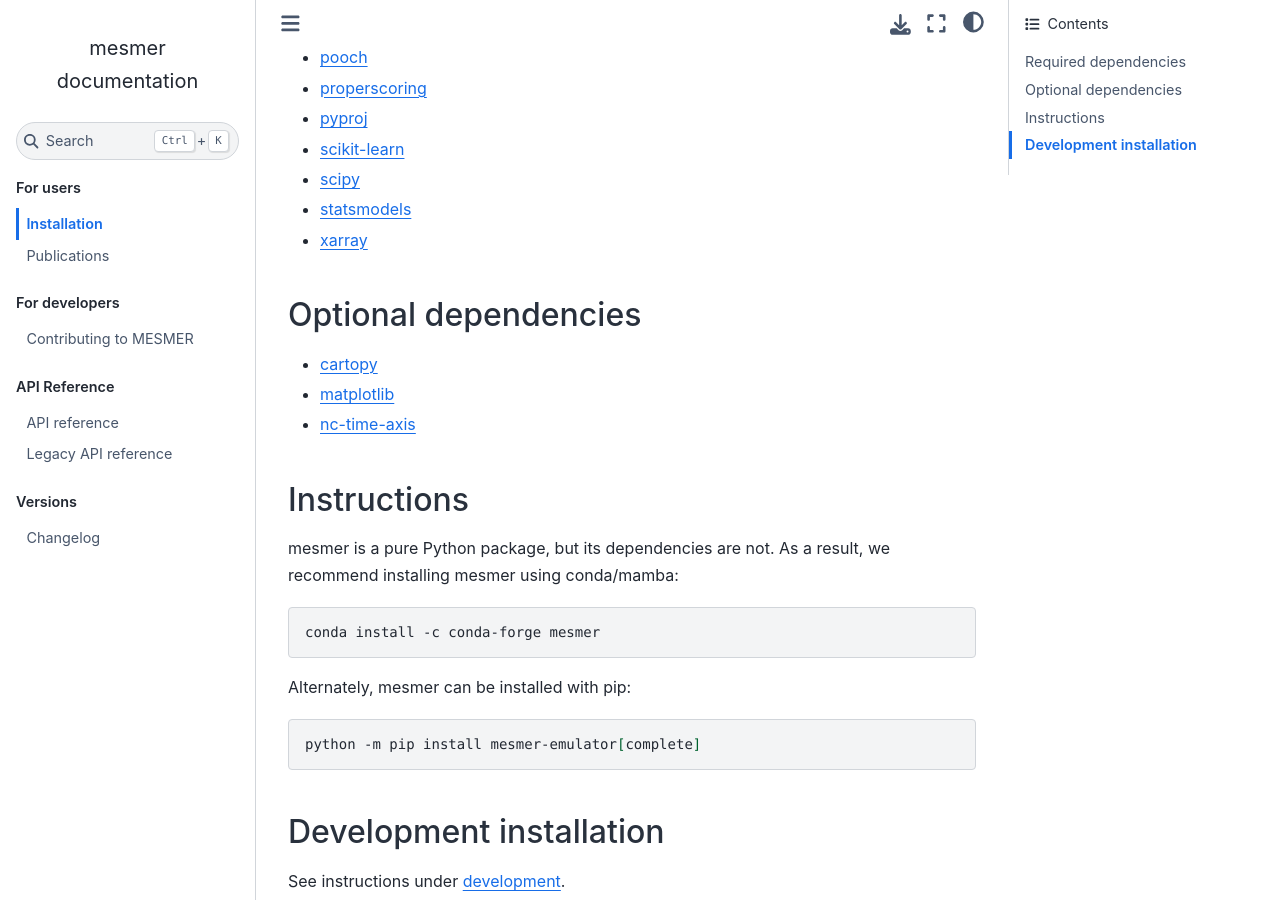
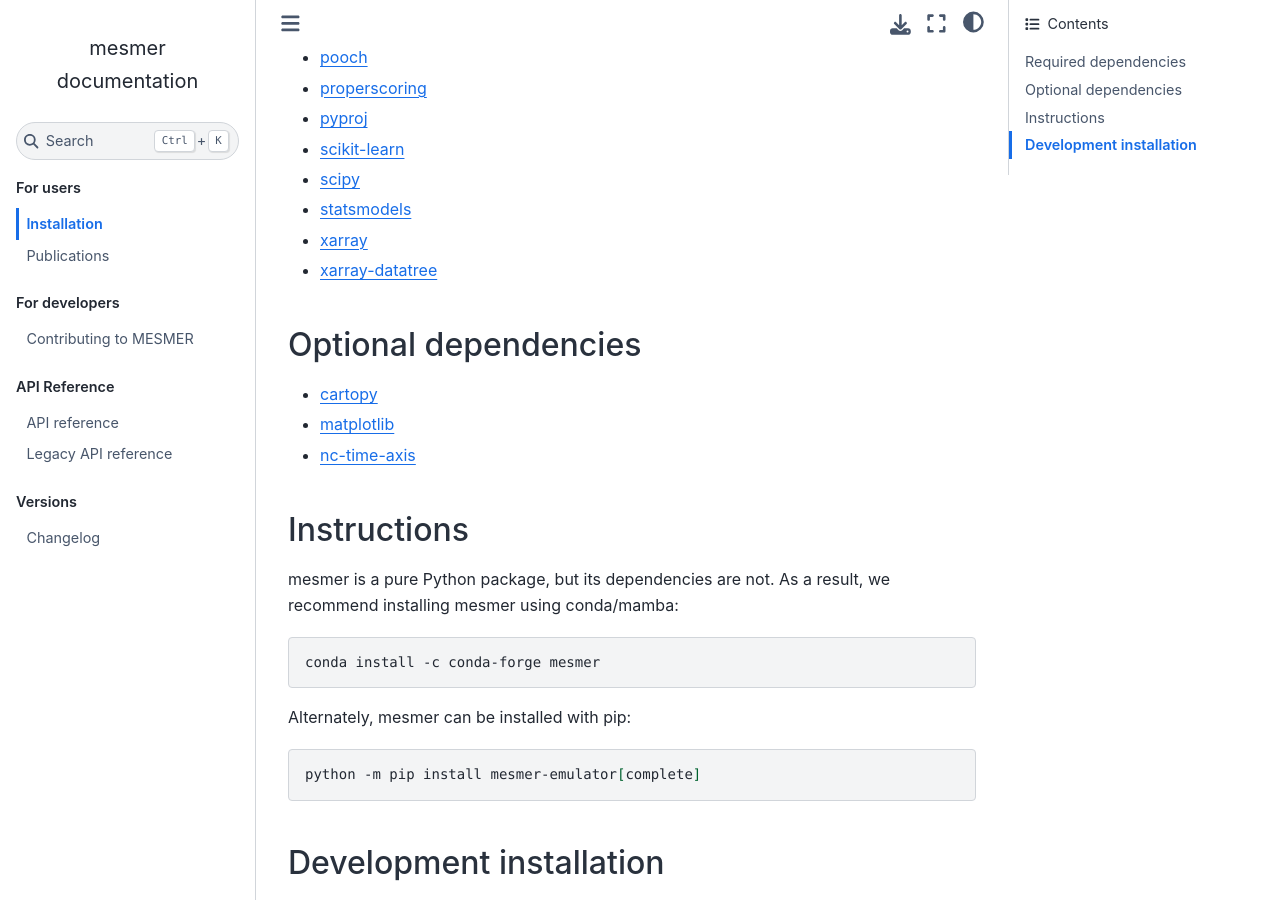
Before and after one commit to MESMER-group/mesmer, a Sphinx documentation site: the page built from docs/source/installation.rst, in a window 1280 px wide and 900 px high, scrolled down 384 px. Built offline with Sphinx 7.4.7 and the Sphinx Book theme 1.1.4, drawn with Linux system fonts in a browser that asks for light colours; the version number could not be read and is left out.

Commit message:
add datatree to dependencies

```diff
--- a/docs/source/installation.rst
+++ b/docs/source/installation.rst
@@ -18,6 +18,7 @@ Required dependencies
 - `scipy <https://scipy.org/>`__
 - `statsmodels <https://www.statsmodels.org/stable/index.html>`__
 - `xarray <http://xarray.pydata.org/>`__
+- `xarray-datatree <https://xarray-datatree.readthedocs.io/en/latest/index.html>`_
 
 Optional dependencies
 ---------------------
--- a/environment.yml
+++ b/environment.yml
@@ -22,6 +22,7 @@ dependencies:
  - scipy
  - statsmodels>=0.13
  - xarray>=2023.04 # because pandas 2 is required
+ - xarray-datatree
 # for testing
  - black!=23
  - pytest
```
Also changed, not shown: 1 other file.
